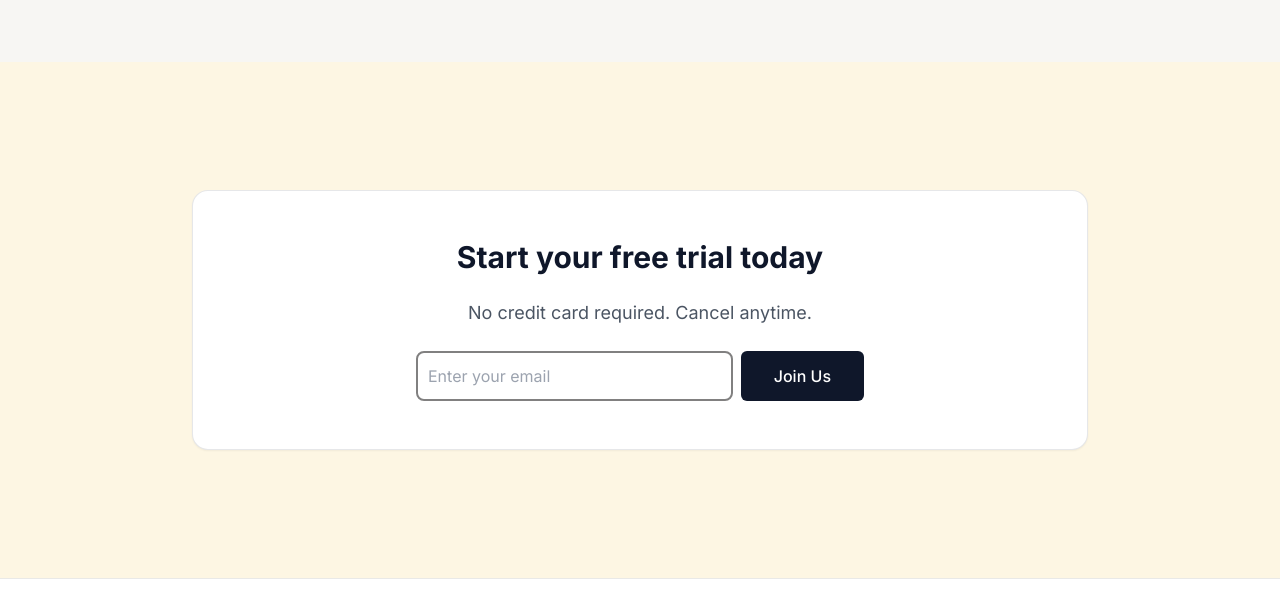
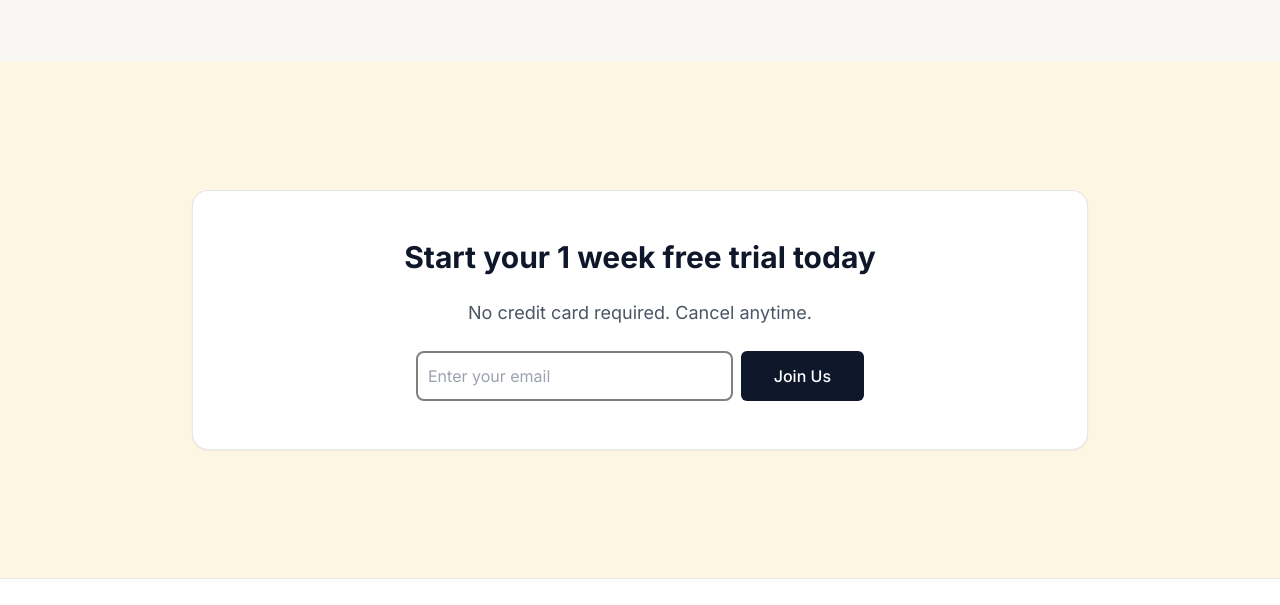
Before and after one commit to JahanU/boka, a website: page index.html in a window 1280 px wide. Shown: the part 4528-5133 px from the top of the page. Drawn offline with nearby package versions, Linux system fonts and the light colour scheme.

Commit message:
1 week trial

```diff
--- a/index.html
+++ b/index.html
@@ -352,7 +352,7 @@
         <div
             class="tw-flex tw-w-full tw-max-w-4xl tw-flex-col tw-place-content-center tw-place-items-center tw-gap-6 tw-bg-white tw-p-12 tw-rounded-2xl tw-border tw-border-primary/10 tw-shadow-sm">
             <h2 class="tw-text-3xl tw-font-bold tw-text-primary max-md:tw-text-2xl">
-                Start your free trial today
+                Start your 1 week free trial today
             </h2>
             <h2 class="tw-text-lg max-md:tw-text-base tw-text-gray-600">
                 No credit card required. Cancel anytime.
```
